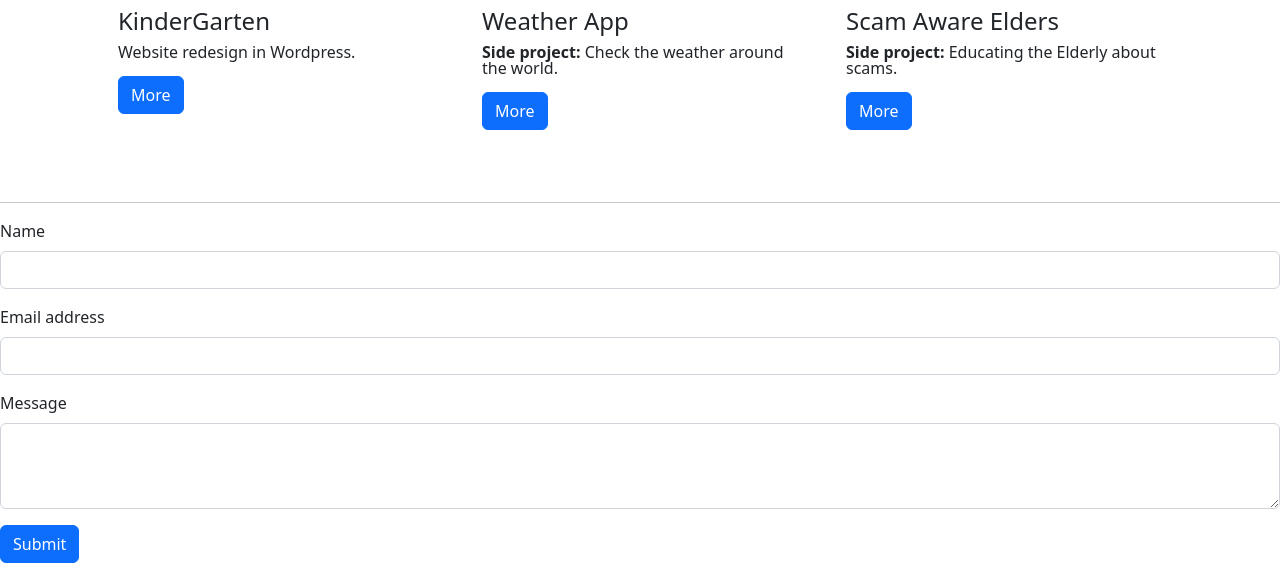
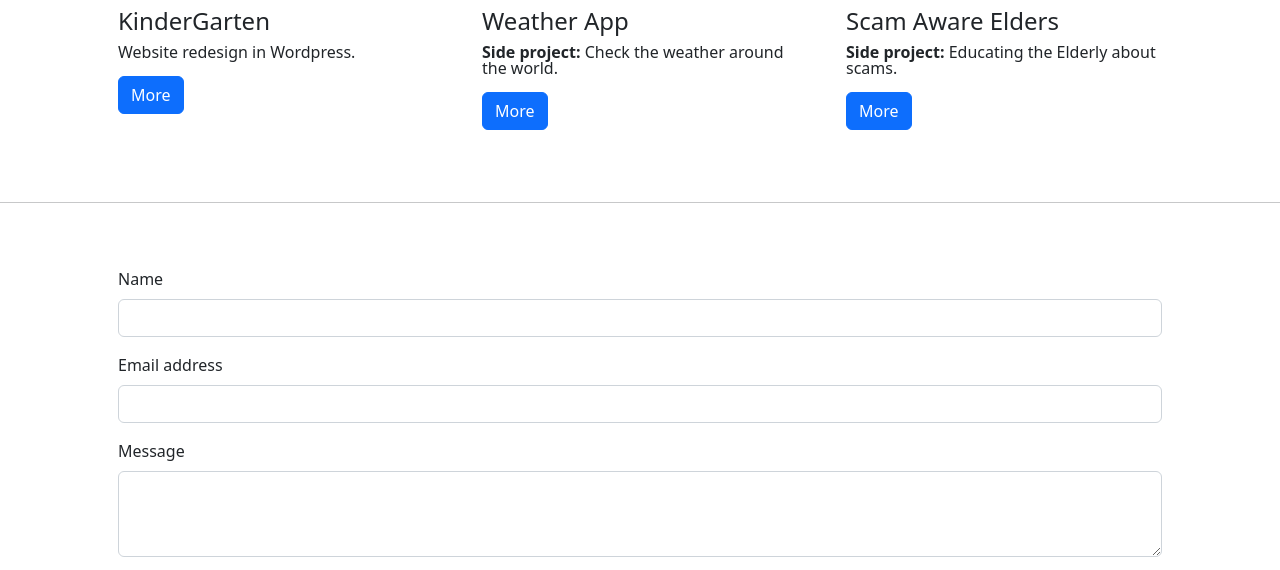
Before and after one commit to ezebarredo/ebarredo-web, a website: page index.html in a window 1280 px wide. Shown: the part 2493-3063 px from the top of the page. Drawn offline with nearby package versions, Linux system fonts and the light colour scheme.

Commit message:
Update index.html

```diff
--- a/index.html
+++ b/index.html
@@ -243,6 +243,7 @@
     </section>
 <!-- form section     -->
    <section class="contact mt-3" id="contact">
+     <div class="container px-5 py-5" id="featured-3">
     <form action="https://formspree.io/f/mrgwnvvk" method="POST">
   <div class="mb-3">
     <label for="name" class="form-label">Name</label>
@@ -258,6 +259,7 @@
   </div>
   <button type="submit" class="btn btn-primary">Submit</button>
 </form>
+     </div>
       </section>
     <!-- Footer -->
     <section class="footer" id="footer">
```
